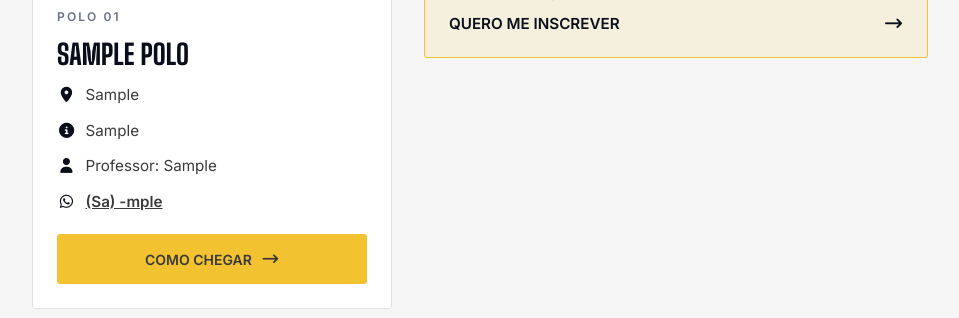
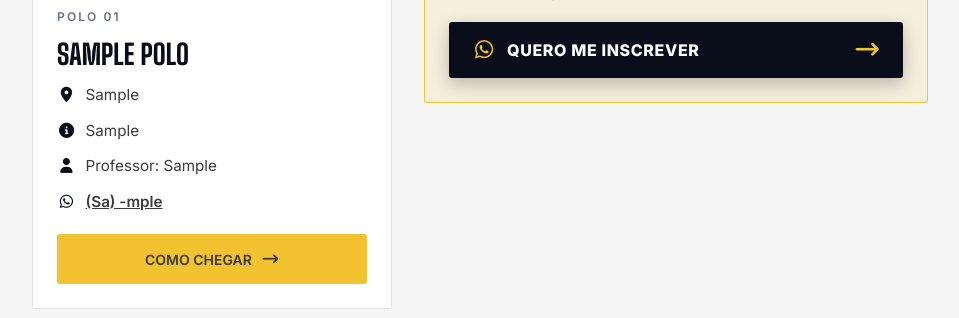
Before and after one commit to rafaelcabral223/Projeto_RAD_jj, a Django app: page / in a window 1280 px wide. Shown: the part 4011-4329 px from the top of the page, without its empty margins (160-1119 px from the left). Run offline with Django 5.2, Linux system fonts and the light colour scheme; tables that the repository leaves empty hold one stand-in row (values such as "Sample post"); grey boxes marked "Sample" are stand-in pictures.

Commit message:
Destaca o botão Quero me inscrever
- Vira um botão escuro de largura total, com ícone do WhatsApp, que fica
  dourado ao passar o mouse
- A mensagem do WhatsApp já leva o nome do polo escolhido

Co-Authored-By: Claude Opus 5.5 <noreply@anthropic.com>
Claude-Session: https://claude.ai/code/session_019qyqDdu2Zo3mVJaEoVSXUw

```diff
--- a/rad/static/rad/css/style.css
+++ b/rad/static/rad/css/style.css
@@ -1146,15 +1146,52 @@ html {
     color: var(--color-dark);
 }
 
-.polo-cta a {
-    margin-top: auto;
+/* Botão "Quero me inscrever": escuro para se destacar do card amarelo */
+.polo-cta .polo-cta-btn {
     display: flex;
     justify-content: space-between;
     align-items: center;
-    font-weight: 600;
+    gap: 1rem;
+    margin-top: 0.5rem;
+    padding: 1.1rem 1.4rem;
+    font-size: var(--text-body-lg);
+    font-weight: 700;
+    letter-spacing: 0.04em;
     text-transform: uppercase;
     text-decoration: none;
-    color: var(--color-dark);
+    color: #FFFFFF;
+    background-color: var(--color-dark);
+    border-radius: 3px;
+    box-shadow: 0 6px 18px rgba(10, 14, 26, 0.25);
+    transition: background-color 0.2s ease, color 0.2s ease, transform 0.2s ease;
+}
+
+.polo-cta .polo-cta-btn span {
+    display: flex;
+    align-items: center;
+    gap: 0.6rem;
+}
+
+.polo-cta .polo-cta-btn i {
+    font-size: 1.3em;
+    color: var(--color-gold);
+    transition: color 0.2s ease, transform 0.2s ease;
+}
+
+.polo-cta .polo-cta-btn:hover,
+.polo-cta .polo-cta-btn:focus-visible {
+    color: var(--color-dark);
+    background-color: var(--color-gold);
+    transform: translateY(-2px);
+}
+
+.polo-cta .polo-cta-btn:hover i,
+.polo-cta .polo-cta-btn:focus-visible i {
+    color: var(--color-dark);
+}
+
+.polo-cta .polo-cta-btn:hover .fa-arrow-right-long {
+    transform: translateX(4px);
 }
 
 /* GALERIA */
--- a/rad/static/rad/js/script.js
+++ b/rad/static/rad/js/script.js
@@ -181,6 +181,12 @@ function mostrarPolo(indice) {
     whats.textContent = formatarTelefone(polo.whatsapp);
     whats.href = linkWhatsApp(polo.whatsapp, "Olá! Vi o site da RAD Jiu Jitsu e tenho interesse no polo " + polo.nome + ".");
 
+    // "Quero me inscrever" já leva o nome do polo escolhido na mensagem
+    document.getElementById("polo-inscrever").href = linkWhatsApp(
+        WHATSAPP_RAD,
+        "Olá! Vi o site da RAD Jiu Jitsu e quero me inscrever no polo " + polo.nome + "."
+    );
+
     // Turmas do polo
     listaTurmas.innerHTML = "";
     polo.turmas.forEach((turma) => listaTurmas.appendChild(criarTurma(turma)));
--- a/rad/templates/rad/index.html
+++ b/rad/templates/rad/index.html
@@ -290,7 +290,10 @@
                         <h4>Quer começar?</h4>
                         <p>As aulas são gratuitas, a partir de 5 anos. Não tem kimono? O projeto empresta ou doa.
                             Para se inscrever, é preciso estar estudando e apresentar atestado médico.</p>
-                        <a href="#" data-whatsapp="Olá! Vi o site da RAD Jiu Jitsu e quero me inscrever.">Quero me inscrever <i class="fa-solid fa-arrow-right-long"></i></a>
+                        <a href="#" id="polo-inscrever" class="polo-cta-btn" data-whatsapp="Olá! Vi o site da RAD Jiu Jitsu e quero me inscrever.">
+                            <span><i class="fa-brands fa-whatsapp"></i> Quero me inscrever</span>
+                            <i class="fa-solid fa-arrow-right-long"></i>
+                        </a>
                     </div>
 
                 </div>
```
